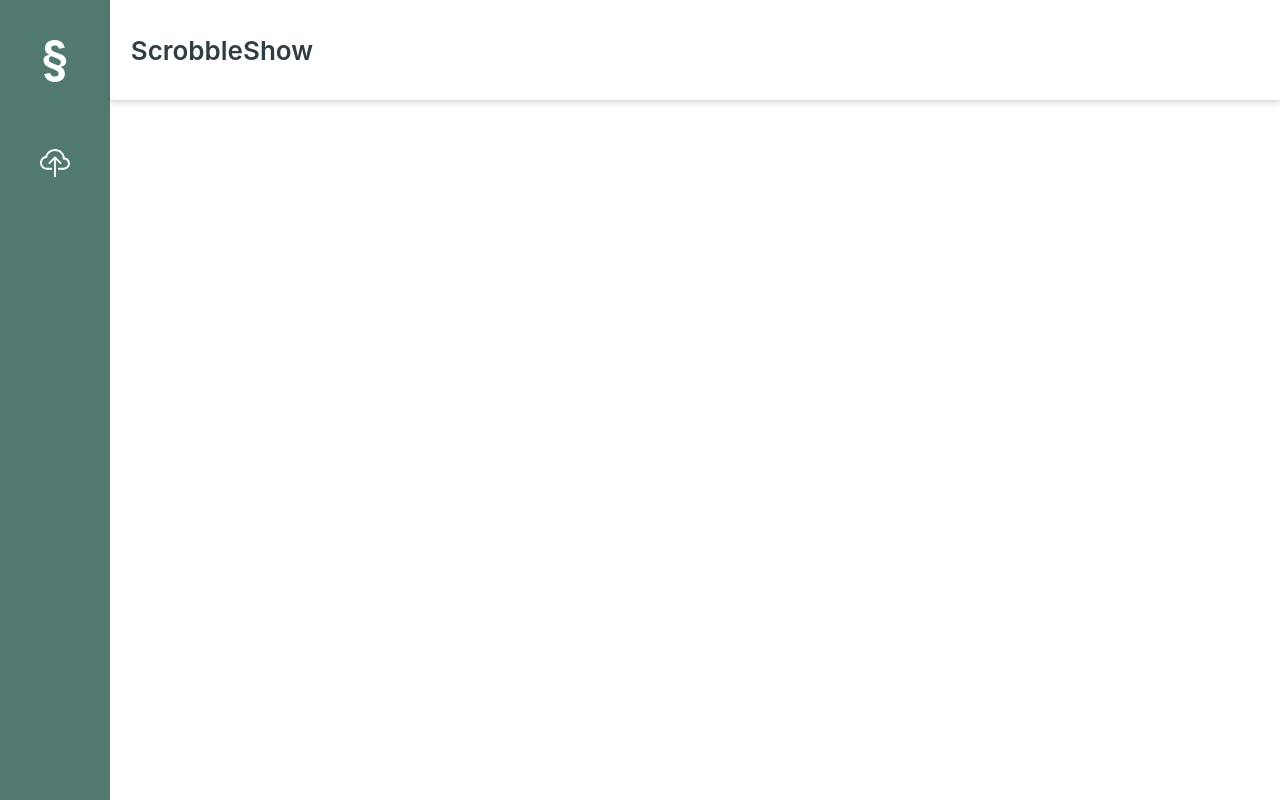
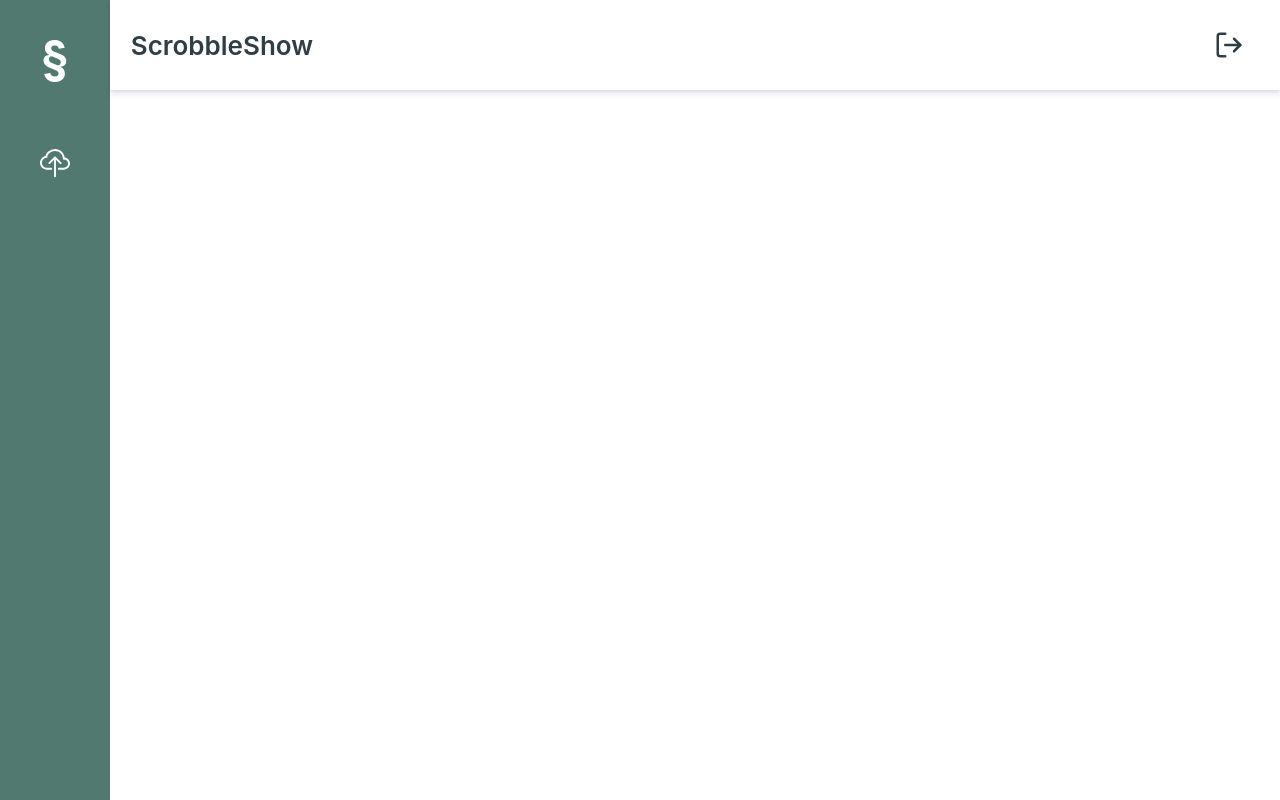
Before and after one commit to bradleyhrc/scrobble-show, a React (Create React App) app in the folder client/: page / in a window 1280 px wide. Both pictures are taken after a click on the button "Sign In". Built offline with nearby package versions, Linux system fonts and the light colour scheme.

Commit message:
pre-processing videos

```diff
--- a/client/src/App.tsx
+++ b/client/src/App.tsx
@@ -71,7 +71,7 @@
       </AppWrap>
     );
   };
-  return <Main />;
+  return <Main setIsAuth={setIsAuth} />;
 }
 
 export default App;
@@ -79,25 +79,6 @@
 const Rest = styled.div`
   width: 60%;
   height: 100%;
-`;
-
-const Upload = styled.div`
-  padding-top: 16px;
-  height: 24px;
-  display: flex;
-  justify-content: space-between;
-  align-items: right;
-  justify-content: right;
-`;
-
-const SearchContainer = styled.div`
-  display: flex;
-  justify-content: space-between;
-  align-items: center;
-  justify-content: center;
-
-  gap: 16px;
-  height: 42px;
 `;
 
 const AppWrap = styled.div`
--- a/client/src/components/Main.tsx
+++ b/client/src/components/Main.tsx
@@ -1,39 +1,40 @@
 import React, { useState } from 'react';
 import styled from 'styled-components';
 
-import BasicButton from './BasicButton';
-import StyledButton from './StyledButton';
-import StyledInput from './StyledInput';
+import { BsCloudUpload } from "react-icons/bs";
+import { LuLogOut } from "react-icons/lu";
 
-import s from '../img/s.png';
-import upload from '../img/upload.svg';
-
-import { BsCloudUpload } from "react-icons/bs";
 
 interface MainProps {
-
+  setIsAuth: any;
 };
 
-const Main: React.FC = () => {
-  const [user, setUser] = useState("");
-  const [pass, setPass] = useState("");
+const Main: React.FC<MainProps> = ({ setIsAuth }) => {
+  const handleUpload = (video: any) => {
+    if (!video) return;
 
-  const handleUserChange = (event: any) => {
-    setUser(event.target.value);
+    const formData = new FormData();
+    formData.append('video', video);
+
+    fetch("http://127.0.0.1:5000/upload", {
+      method: 'POST',
+      body: formData,
+    })
+    .then(response => response.text())
+    .then(data => console.log(data))
+    .catch(error => console.error("Error uploading file:", error));
   };
 
-  const handlePassChange = (event: any) => {
-    setPass(event.target.value);
+  const handleFileChange = (event: any) => {
+    handleUpload(event.target.files[0]);
   };
 
   return (
     <AppWrap>
       <LeftBar>
-        {/*<Logo src={s} alt="Logo" />*/}
         <NewLogo>§</NewLogo>
-        {/*<UploadIcon src={upload} onClick={() => console.log("lulzz")} />*/}
-        <Icon>
-          <BsCloudUpload style={{ width: "60%", height: "60%" }} color='white' onClick={() => console.log("lulzz")} />
+        <Icon htmlFor="file-upload">
+          <BsCloudUpload style={{ width: "60%", height: "60%" }} color='white' />
         </Icon>
       </LeftBar>
       <FillBox>
@@ -41,8 +42,11 @@
           <Title>
             ScrobbleShow
           </Title>
-          <div />
+          <LogOut>
+            <LuLogOut style={{ width: "60%", height: "60%" }} color='#2F3E46' onClick={() => setIsAuth(false)} />
+          </LogOut>
         </NavBar>
+        <input id="file-upload" type="file" accept='.mp4' style={{ display: 'none' }} onChange={handleFileChange} />
       </FillBox>
     </AppWrap>
   );
@@ -90,7 +94,7 @@
 `;
 
 const NavBar = styled.div`
-  height: 100px;
+  height: 90px;
   width: 100%;
   box-shadow: 0 4px 6px rgba(50, 50, 93, 0.11), 0 1px 3px rgba(0, 0, 0, 0.08), 0 0 0 rgba(82,121,111, 0.5);
   display: flex;
@@ -107,16 +111,11 @@
   padding: 21px;
 `;
 
-const UploadIcon = styled.img`
-  width: 42px;
-  height: 42px;
-`;
-
-const Icon = styled.div`
+const Icon = styled.label`
   padding: 10px;
-  background-color: #52796F; // Default background color
+  background-color: transparent; // Default background color
   &:hover {
-    background-color: #456255; // Darker shade when hovered
+    background-color: rgb(100,100,100,0.2); // Darker shade when hovered
     cursor: pointer;
   }
   display: inline-flex; // To center the icon, if necessary
@@ -128,3 +127,20 @@
   transition: background-color 0.3s; // Smooth transition for the background color
   margin-top: 14px;
 `;
+
+const LogOut = styled.div`
+  padding: 10px;
+  background-color: transparent; // Default background color
+  &:hover {
+    background-color: rgb(100,100,100,0.15); // Darker shade when hovered
+    cursor: pointer;
+  }
+  display: inline-flex; // To center the icon, if necessary
+  justify-content: center;
+  align-items: center;
+  border-radius: 12px; // Optional: makes the background circle-shaped
+  width: 50px; // Adjust size as needed
+  height: 50px; // Adjust size as needed
+  transition: background-color 0.3s; // Smooth transition for the background color
+  margin: 16px;
+`;
```
Also changed, not shown: 2 other files (tests, documents, lock files or other folders).
